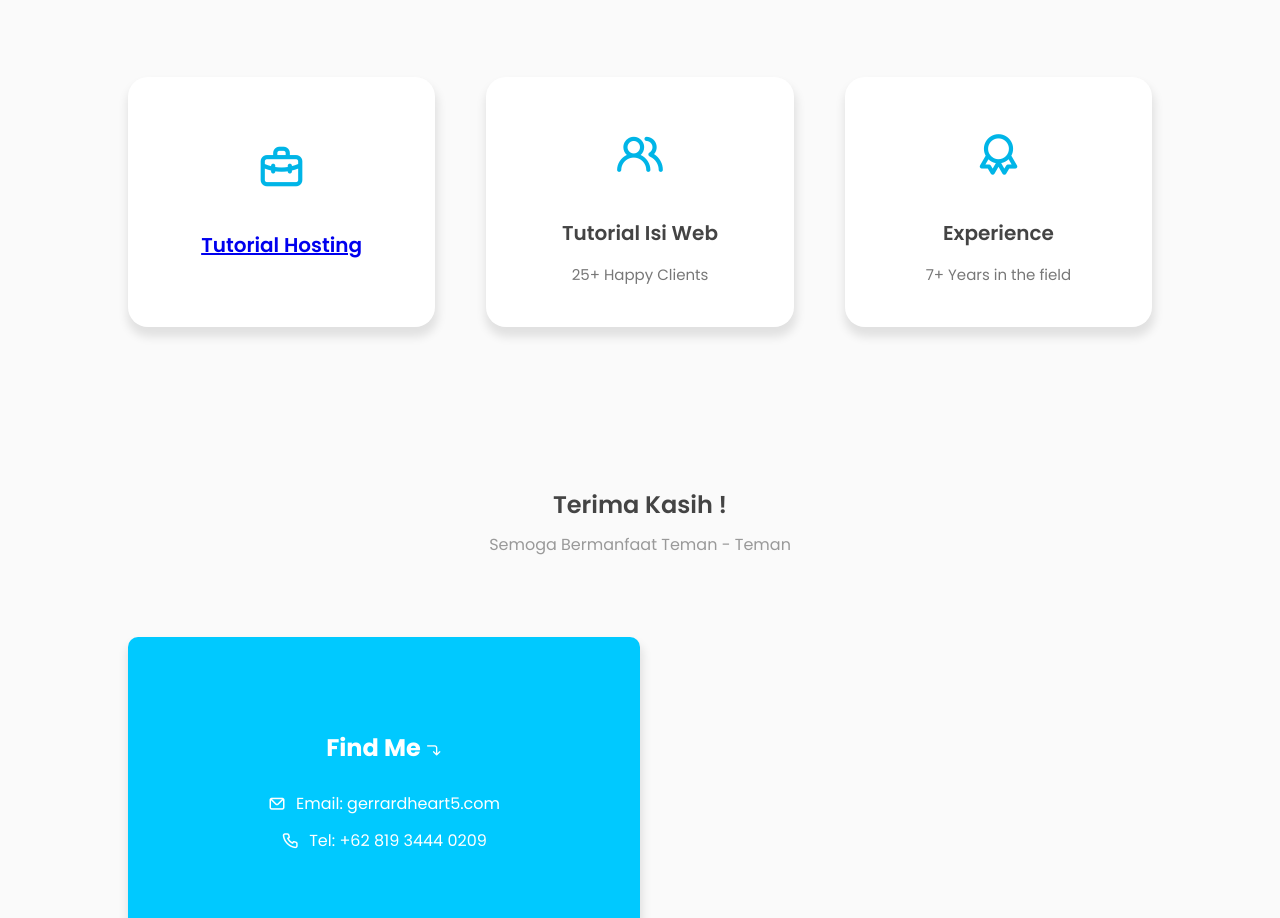
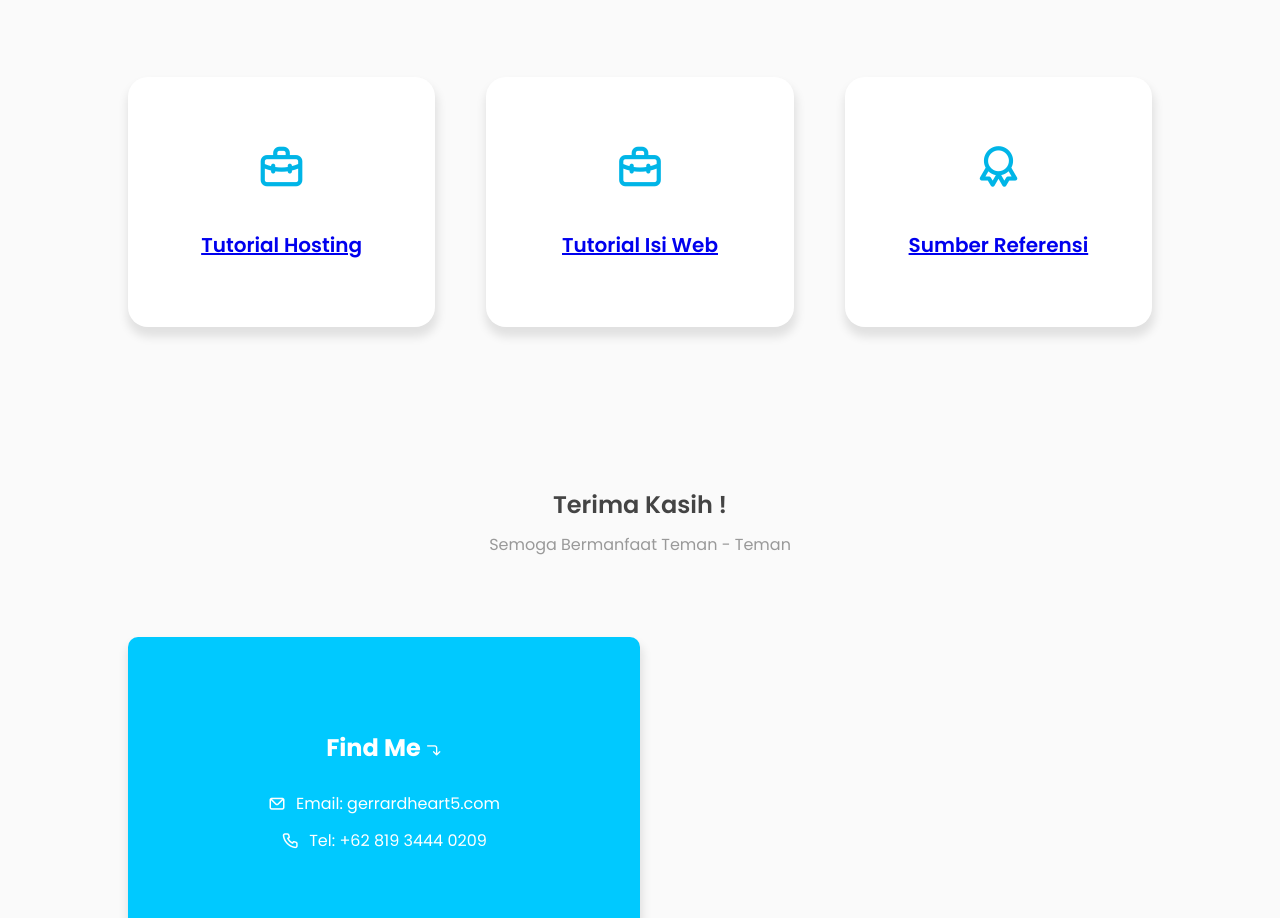
Before and after one commit to EnriDo/gerrard, a plain HTML site: page index.html in a window 1280 px wide. Shown: the part 2389-3307 px from the top of the page. Drawn offline with nearby package versions, Linux system fonts and the light colour scheme.

Commit message:
Update index.html

```diff
--- a/index.html
+++ b/index.html
@@ -144,14 +144,12 @@
                             <h3><a href="607012300060_Gerrard%20Enriheart%20Darondo.pdf">Tutorial Hosting</a></h3>
                     </div>
                     <div class="project-box">
-                        <i class="uil uil-users-alt"></i>
-                        <h3>Tutorial Isi Web</h3>
-                        <label>25+ Happy Clients</label>
+                        <i class="uil uil-briefcase-alt"></i>
+                        <h3><a href="607012300060_Gerrard%20Enriheart%20Darondo.pdf">Tutorial Isi Web</a></h3>
                     </div>
                     <div class="project-box">
                         <i class="uil uil-award"></i>
-                        <h3>Experience</h3>
-                        <label>7+ Years in the field</label>
+                        <h3><a href="https://www.dewaweb.com/blog/pengertian-bridge/">Sumber Referensi</a></h3>
                     </div>
             </section>
         </body>
```
